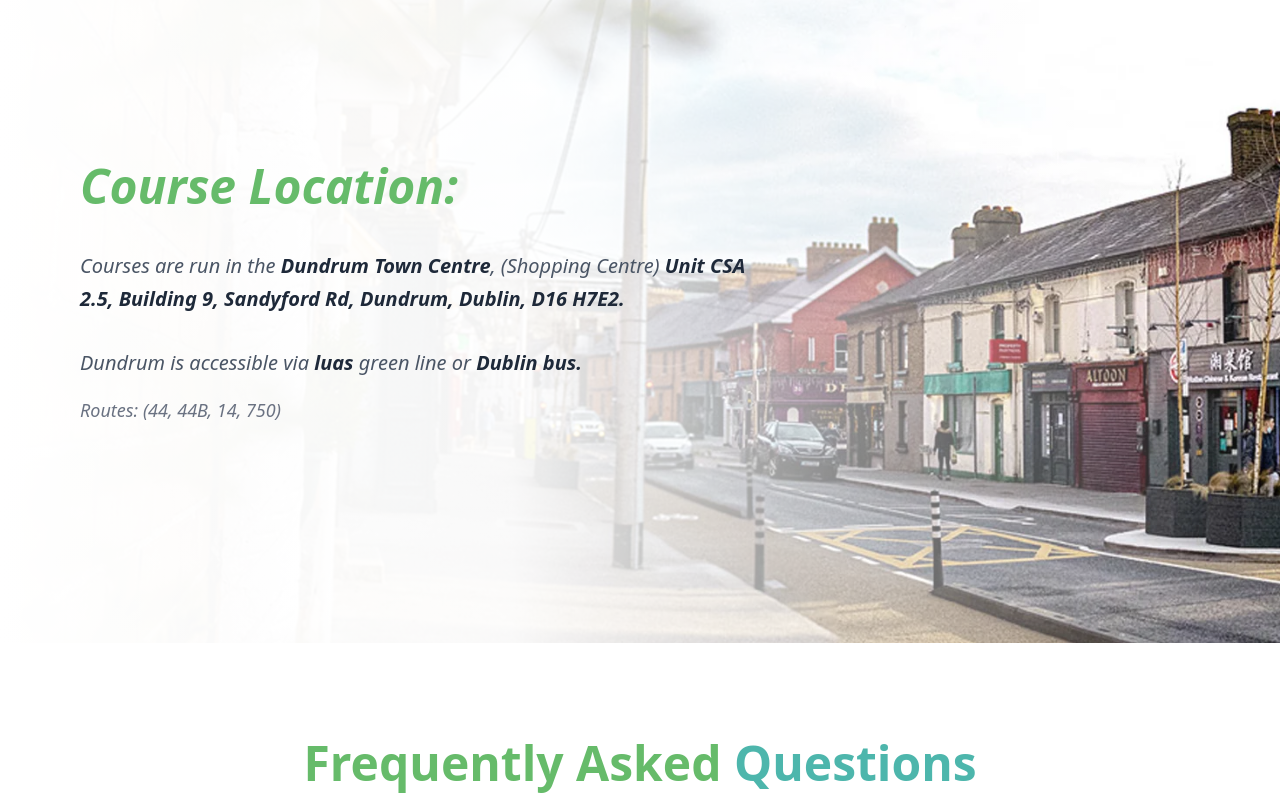
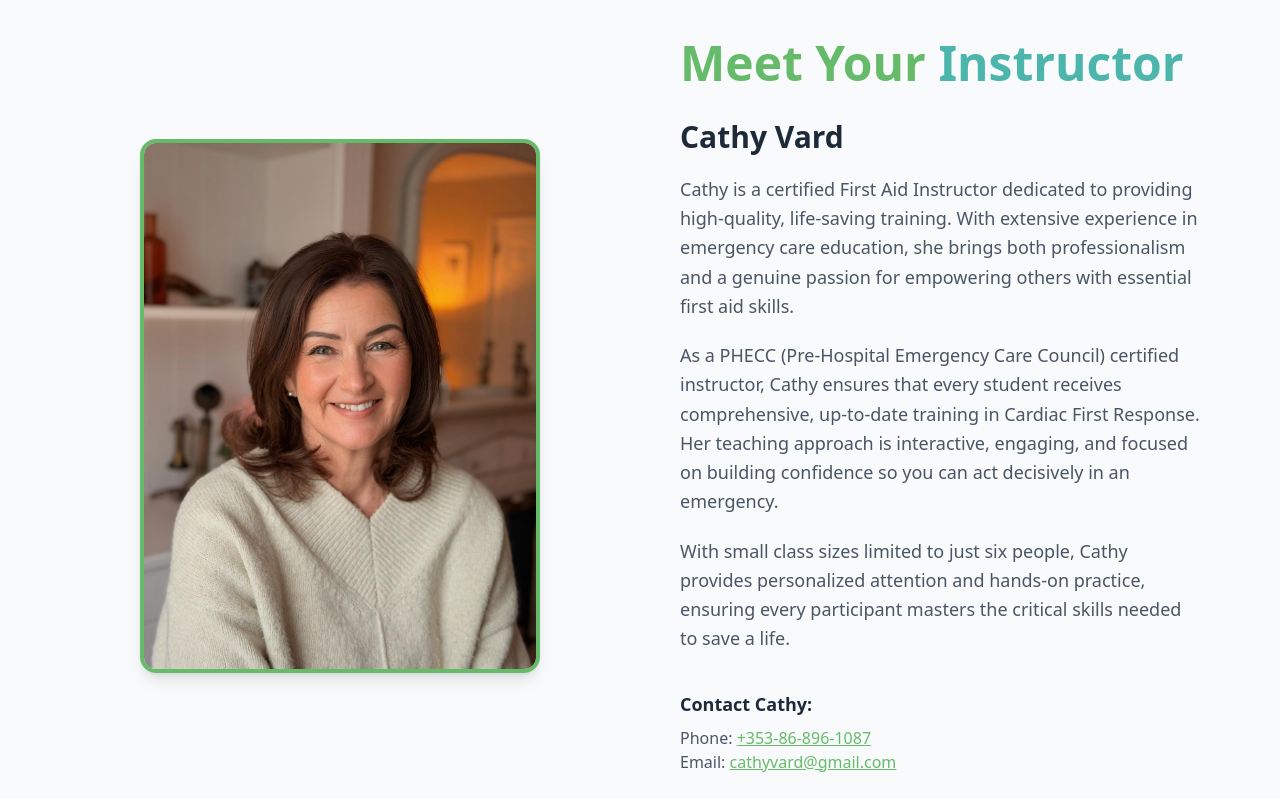
Before and after one commit to daniellambert95/for-life-first-aid, a Next.js app: page / in a window 1280 px wide. Shown: the part 4301-5100 px from the top of the page. Built offline with nearby package versions, Linux system fonts and the light colour scheme; no server answers.

Commit message:
Add instructor photo and enable InstructorBio section
Replaced the placeholder in InstructorBio with a real image of Cathy Miller, updated contact info to use clickable links, and enabled the InstructorBio component on the home page.

```diff
--- a/src/app/page.tsx
+++ b/src/app/page.tsx
@@ -143,7 +143,7 @@ export default function Home() {
         <CourseContent />
         <Testimonials />
         <Philosophy />
-        {/* <InstructorBio /> */}
+        <InstructorBio />
         <Location />
         <FAQ />
         <Contact />
--- a/src/components/InstructorBio.tsx
+++ b/src/components/InstructorBio.tsx
@@ -8,23 +8,13 @@ export default function InstructorBio() {
                 <div className="flex flex-col lg:flex-row items-center gap-12 lg:gap-16 xl:gap-20">
                     {/* Image - First on mobile, First on desktop */}
                     <div className="w-full lg:w-1/2 flex items-center justify-center order-1">
-                        <div className="relative w-full max-w-[300px] sm:max-w-[350px] lg:max-w-[400px] aspect-square">
-                            {/* Placeholder for instructor photo */}
-                            <div className="w-full h-full rounded-full bg-gradient-to-br from-[#66bb6a] to-[#4db6ac] flex items-center justify-center shadow-lg">
-                                <div className="text-center">
-                                    <div className="text-white text-6xl sm:text-7xl mb-4">👤</div>
-                                    <p className="text-white text-sm sm:text-base font-semibold px-4">
-                                        Photo Coming Soon
-                                    </p>
-                                </div>
-                            </div>
-                            {/* Uncomment below and replace with actual image path when photo is available */}
-                            {/* <Image
-                                src="/assets/instructor-photo.jpg"
+                        <div className="relative w-full max-w-[300px] sm:max-w-[350px] lg:max-w-[400px] aspect-[3/4] border-4 border-[#66bb6a] rounded-2xl overflow-hidden shadow-lg">
+                            <Image
+                                src="/assets/Cathy-Miller.webp"
                                 alt="Cathy Vard - First Aid Instructor"
                                 fill
-                                className="object-cover rounded-full shadow-lg"
-                            /> */}
+                                className="object-cover"
+                            />
                         </div>
                     </div>
 
@@ -64,10 +54,16 @@ export default function InstructorBio() {
                                     Contact Cathy:
                                 </p>
                                 <p className="text-gray-600 text-sm sm:text-base mt-2">
-                                    <span className="font-medium">Phone:</span> +353-86-896-1087
+                                    <span className="font-medium">Phone:</span>{" "}
+                                    <a href="tel:+353868961087" className="text-[#66bb6a] hover:text-[#4db6ac] transition-colors underline">
+                                        +353-86-896-1087
+                                    </a>
                                 </p>
                                 <p className="text-gray-600 text-sm sm:text-base">
-                                    <span className="font-medium">Email:</span> cathyvard@gmail.com
+                                    <span className="font-medium">Email:</span>{" "}
+                                    <a href="mailto:cathyvard@gmail.com" className="text-[#66bb6a] hover:text-[#4db6ac] transition-colors underline">
+                                        cathyvard@gmail.com
+                                    </a>
                                 </p>
                             </div>
                         </div>
```
Also changed, not shown: public/assets/Cathy-Miller.webp (added).
